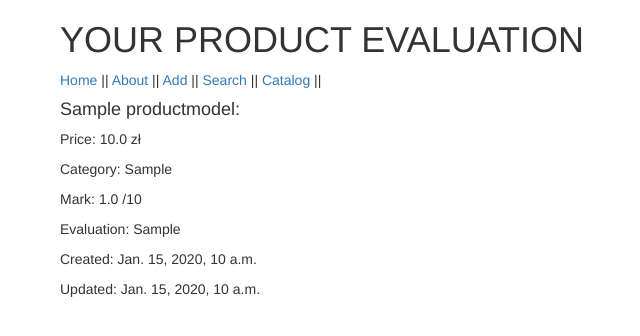
After one commit to PatrykJanMatlak/ype-app, a Django app: a page that uses src/templates/details.html in a window 1280 px wide. The commit adds this page. Shown: the top 336 px of the page, without its empty margins (10-650 px from the left). Run offline with Django 3.2, Linux system fonts and the light colour scheme; tables that the repository leaves empty hold one stand-in row (values such as "Sample post"); some libraries are stand-ins or nearby versions.

Commit message:
Setting a detailview, updating model

```diff
--- a/src/main/models.py
+++ b/src/main/models.py
@@ -1,6 +1,19 @@
 from django.db import models
+from django.db.models.signals import pre_save
 
 # Create your models here.
 
 class ProductModel(models.Model):
-    name = models.CharField(max_length = 120, null = False, blank = False)
+    name        = models.CharField(max_length = 120, null = False, blank = False)
+    price       = models.FloatField(null = True, blank = True)
+    category    = models.CharField(max_length = 120,null = True, blank = True)
+    mark        = models.FloatField(verbose_name="Your mark:",null = False, blank = False)
+    evaluation  = models.TextField(verbose_name="Your opinion:",null = False, blank = False)
+    created     = models.DateTimeField(auto_now=True)
+    updated     = models.DateTimeField(auto_now=True)
+    slug        = models.SlugField(null = True, blank = True)
+
+
+
+    def __str__(self):
+        return self.name
--- a/src/main/views.py
+++ b/src/main/views.py
@@ -1,4 +1,4 @@
-from django.shortcuts import render
+from django.shortcuts import render, get_object_or_404
 from django.views.generic import ListView, DetailView, CreateView
 from .models import ProductModel
 
@@ -7,3 +7,14 @@ from .models import ProductModel
 class CatalogView(ListView):
     template_name = "catalog.html"
     queryset = ProductModel.objects.all()
+
+class ProductDetailView(DetailView):
+    template_name = "details.html"
+    queryset = ProductModel.objects.all()
+
+    # detailview takes slug wihout def. it.
+
+    #   def get_object(self, *args , **kwargs):
+    #     slug = self.kwargs.get('slug')
+    #     obj = get_object_or_404(ProductModel, slug = slug)
+    #     return obj
--- a/src/templates/catalog.html
+++ b/src/templates/catalog.html
@@ -5,9 +5,11 @@
 {% block content %}
 
 {% for product in object_list %}
+<h3>List of products:</h3>
 
-{{product.name}}
+<li><a href='/catalog/{{product.slug}}'>{{product}}</a> ({{product.category}})</li>
 
+</ul>
 {% endfor %}
 
 {% endblock content %}
--- /dev/null
+++ b/src/templates/details.html
@@ -0,0 +1,15 @@
+{% extends "base.html" %}
+
+{% block head_title %} {{block.super}} | {{object.name}}{% endblock head_title %}
+
+{% block content %}
+
+<h4>{{object}}:</h4>
+    <p>Price: {{object.price}} zł</p>
+    <p>Category: {{object.category}} </p>
+    <p>Mark: {{object.mark}} /10</p>
+    <p>Evaluation: {{object.evaluation}}</p>
+    <p>Created: {{object.created}}</p>
+    <p>Updated: {{object.updated}}</p>
+
+{% endblock content %}
--- a/src/templates/search.html
+++ b/src/templates/search.html
@@ -7,7 +7,7 @@
 <form method="post">{% csrf_token %}
     <br>
     <h2>
-    <input type="text" name="search" placeholder="I am looking for:"> <input type="submit" value="Search!">
+    <input type="text" name="search" placeholder="I am looking for:"> <button type="submit">Search!</button>
     </br></h2>
 </form>
 
--- a/src/ype/urls.py
+++ b/src/ype/urls.py
@@ -16,7 +16,7 @@ Including another URLconf
 from django.conf.urls import url
 from django.contrib import admin
 from django.views.generic import TemplateView
-from main.views import CatalogView
+from main.views import CatalogView, ProductDetailView
 
 
 urlpatterns = [
@@ -24,5 +24,6 @@ urlpatterns = [
     url(r'^admin/', admin.site.urls),
     url(r'^about/$', TemplateView.as_view(template_name="about.html")),
     url(r'^catalog/search/$',TemplateView.as_view(template_name="search.html")),
-    url(r'^catalog/$',CatalogView.as_view())
+    url(r'^catalog/$',CatalogView.as_view()),
+    url(r'^catalog/(?P<slug>\w+)/$',ProductDetailView.as_view())
 ]
```
Also changed, not shown: src/main/migrations/0002_auto_20180703_1443.py (added).
